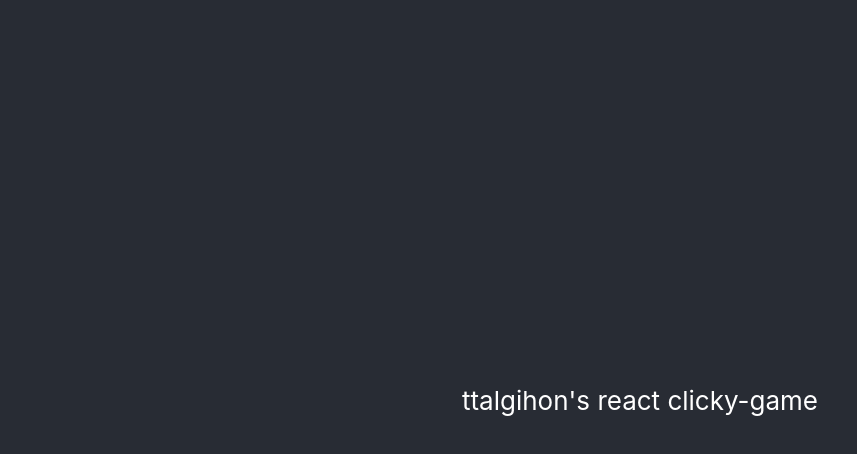
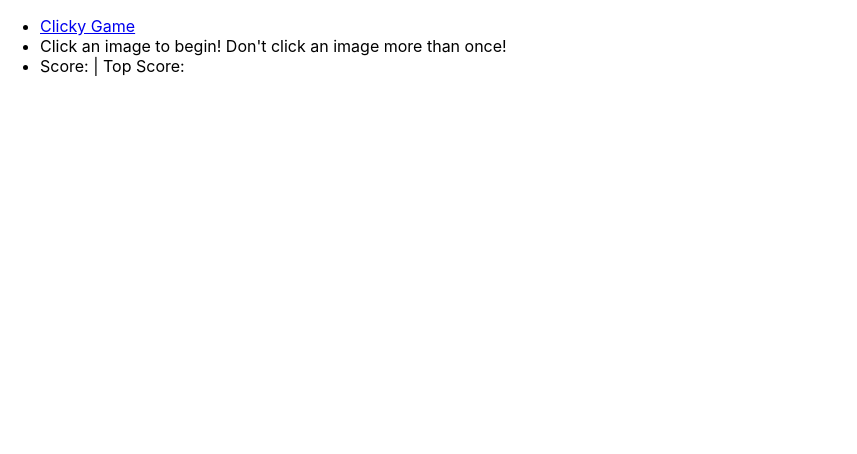
Before and after one commit to vivimrincon/clicky-game, a React (Create React App) app: page / in a window 1280 px wide. Shown: the top 454 px of the page, without its empty margins (0-857 px from the left). Built offline with nearby package versions, Linux system fonts and the light colour scheme.

Commit message:
refactor move component folder into src folder

```diff
--- a/src/App.js
+++ b/src/App.js
@@ -1,17 +1,17 @@
 import React from 'react'; //React
 import './App.css'; //CSS
-// import {  } from "../components";
+import TopNav from './components/TopNav';
 
-function App() {
+ export default function App() {
   return (
-    <div className="App">
-      <header className="App-header">
-        <p>
-          ttalgihon's react clicky-game
-        </p>
-        </header>
-    </div>
+    <TopNav />
+
+    // <div className="App">
+    //   <header className="App-header">
+    //     <p>
+    //       ttalgihon's react clicky-game
+    //     </p>
+    //     </header>
+    // </div>
   );
 }
-
-export default App;
```
Also changed, not shown: components/Main.js (deleted), src/components/Main.js (added), src/components/Score.js (renamed from components/Score.js), src/components/TopNav.js (renamed from components/TopNav.js), 1 other file (tests, documents, lock files or other folders).
